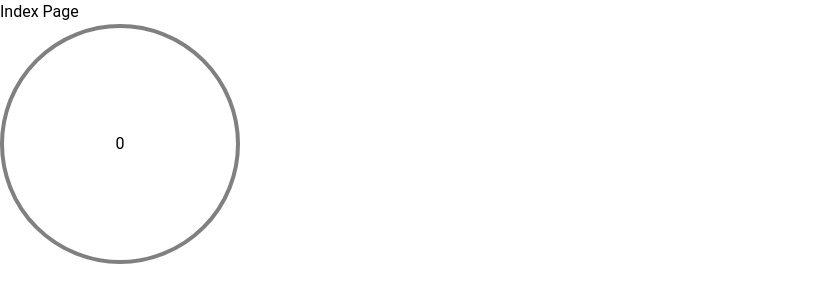
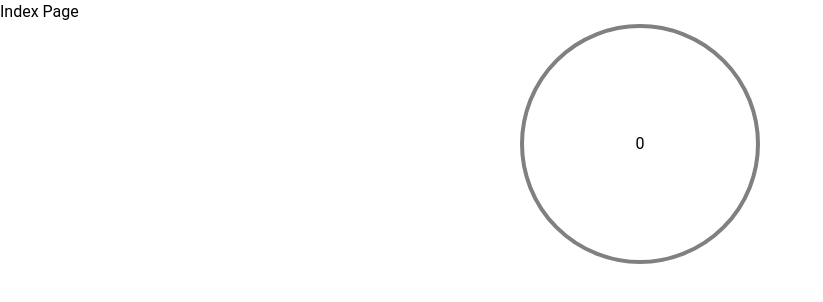
Before and after one commit to AndrewAttemptsCode/the-clicker, a React (Vite) app: page / in a window 1280 px wide. Shown: the top 302 px of the page, without its empty margins (0-823 px from the left). Built offline with nearby package versions, Linux system fonts and the light colour scheme.

Commit message:
style: add container layouts

```diff
--- a/src/components/Clicker.tsx
+++ b/src/components/Clicker.tsx
@@ -1,6 +1,20 @@
 import { useState } from "react";
 import Orb from "./Orb";
 import PowerOrb from "./PowerOrb";
+import styled from "styled-components";
+
+const Container = styled.div`
+  display: flex;
+  flex-direction: column;
+  justify-content: center;
+  align-items: center;
+  gap: 2rem;
+`
+
+const PowerOrbsContainer = styled.div`
+  display: flex;
+  gap: 1rem;
+`
 
 const Clicker = () => {
   const [count, setCount] = useState(0);
@@ -13,12 +27,14 @@
   const orbs = [...Array(result)];
 
   return (
-    <div>
+    <Container>
       <Orb count={count} setCount={setCount} />
-      {orbs.map((_, index) => (
-        <PowerOrb key={index} count={count} setCount={setCount} increment={(index + 1) * 5 } />
-      ))}
-    </div>
+      <PowerOrbsContainer>
+        {orbs.map((_, index) => (
+          <PowerOrb key={index} count={count} setCount={setCount} increment={(index + 1) * 5 } />
+        ))}
+      </PowerOrbsContainer>
+    </Container>
   );
 };
 
```
